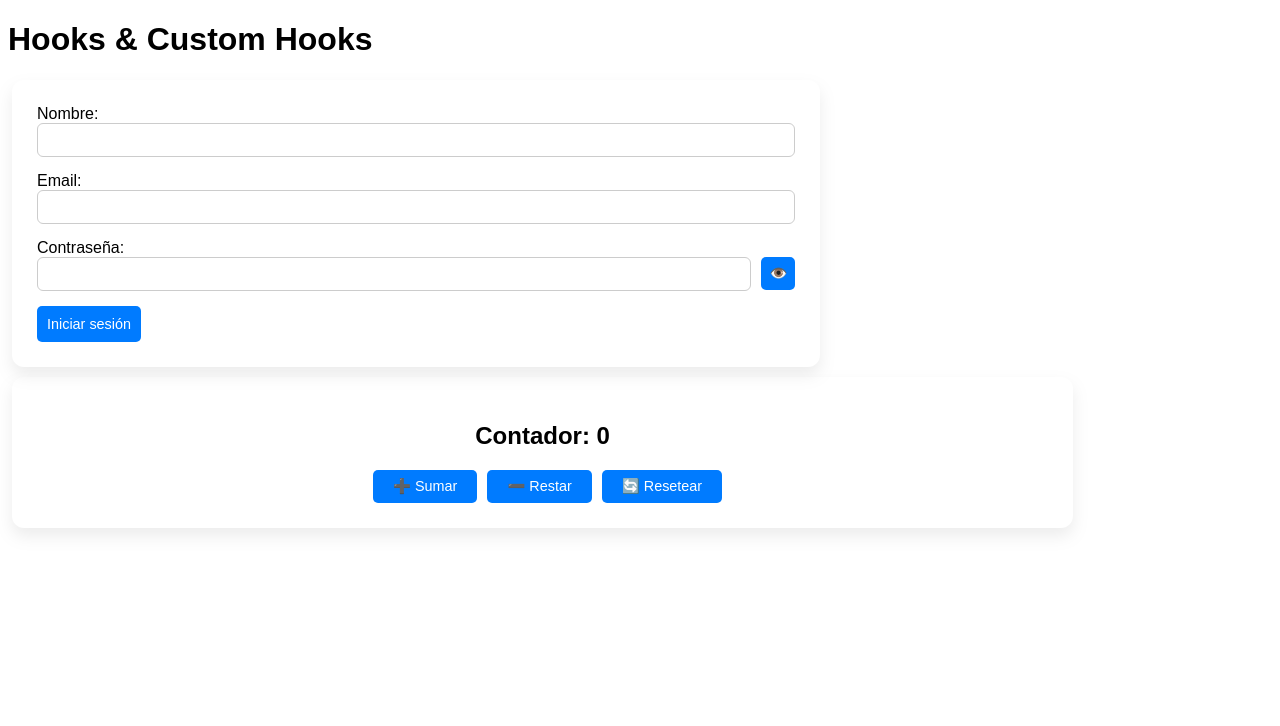
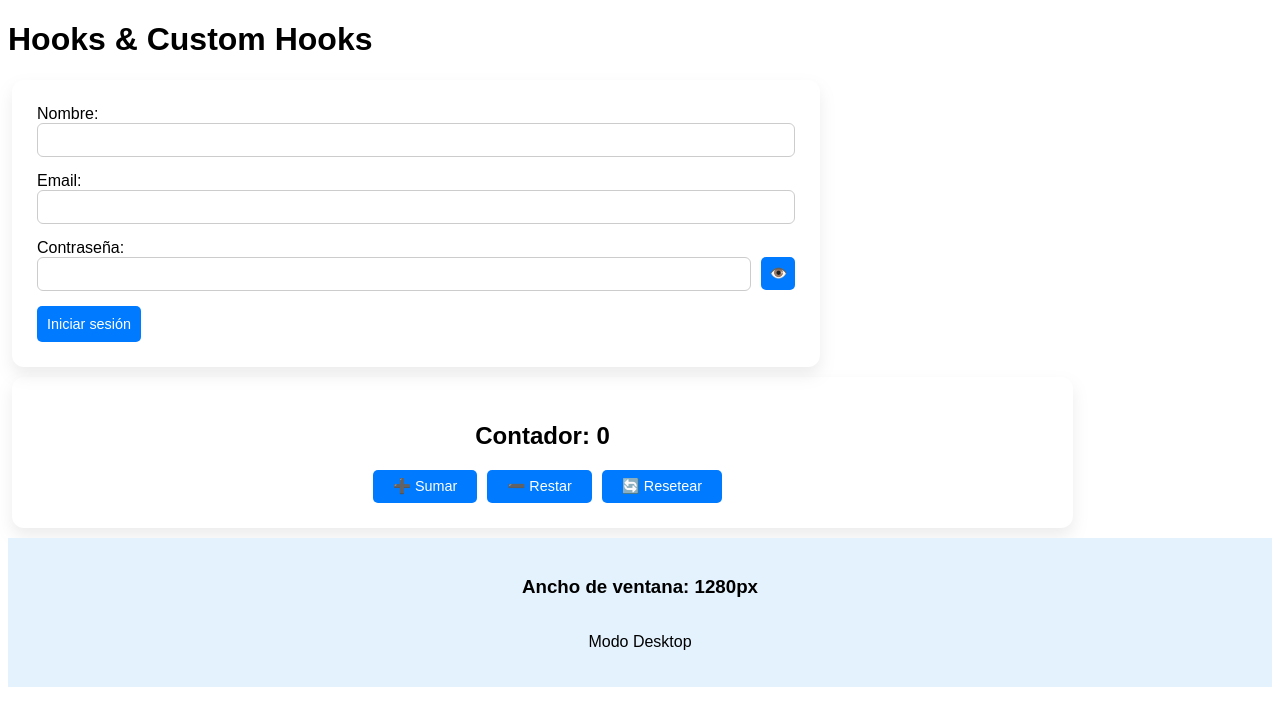
Before and after one commit to raquelruz/react-hooks-exercise, a React (Vite) app: page / in a window 1280 px wide. Shown: the top 726 px of the page. Built offline with nearby package versions, Linux system fonts and the light colour scheme.

Commit message:
add window component & hook

```diff
--- a/src/App.jsx
+++ b/src/App.jsx
@@ -1,8 +1,12 @@
 import "./App.css";
 import { LoginForm } from "./components/LoginForm/LoginForm";
 import { Counter } from "./components/Counter/Counter";
+import { useWindowWidth } from "./hooks/useWindowWidth";
+import { WindowInfo } from "./components/WindowInfo/WindowInfo";
 
 export const App = () => {
+	const width = useWindowWidth();
+
 	return (
 		<>
 			<h1>Hooks & Custom Hooks</h1>
@@ -13,6 +17,10 @@ export const App = () => {
 			<div className="counter">
 				<Counter />
 			</div>
+
+			<div>
+				<WindowInfo />
+			</div>
 		</>
 	);
 };
--- /dev/null
+++ b/src/components/WindowInfo/WindowInfo.jsx
@@ -0,0 +1,14 @@
+import { useToggle } from "../../hooks/useToggle";
+import { useWindowWidth } from "../../hooks/useWindowWidth";
+import "../styles.css";
+
+export const WindowInfo = () => {
+	const width = useWindowWidth();
+
+	return (
+		<div className={`window-container ${width < 768 ? "mobile" : "desktop"}`}>
+			<h3>Ancho de ventana: {width}px</h3>
+			<p>{width < 768 ? "Modo Mobile" : "Modo Desktop"}</p>
+		</div>
+	);
+};
--- a/src/components/styles.css
+++ b/src/components/styles.css
@@ -75,3 +75,37 @@
 	padding: 8px 20px;
 	margin-left: 10px;
 }
+
+.window-container {
+	display: flex;
+	flex-direction: column;
+	align-items: center;
+	justify-content: center;
+	transition: background-color 0.3s ease;
+	padding: 20px;
+}
+
+.window-container button {
+	background: #1976d2;
+	border: none;
+	padding: 10px 20px;
+	border-radius: 6px;
+	color: white;
+	font-weight: bold;
+	cursor: pointer;
+	margin-bottom: 15px;
+	transition: background 0.3s ease;
+}
+
+.window-container button:hover {
+	background: #0d47a1;
+}
+
+/* Colores según ancho */
+.mobile {
+	background-color: #fce4ec; /* Rosa claro */
+}
+
+.desktop {
+	background-color: #e3f2fd; /* Azul claro */
+}
--- /dev/null
+++ b/src/hooks/useWindowWidth.jsx
@@ -0,0 +1,17 @@
+import { useEffect, useState } from "react"
+
+export const useWindowWidth = () => {
+    const [width, setWidth] = useState(window.innerWidth);
+
+    useEffect(() => {
+        const handleResize = () => setWidth(window.innerWidth);
+
+        window.addEventListener("resize", handleResize);
+
+        return () => {
+            window.removeEventListener("resize", handleResize);
+        }
+    }, []);
+
+    return width;
+}
```
